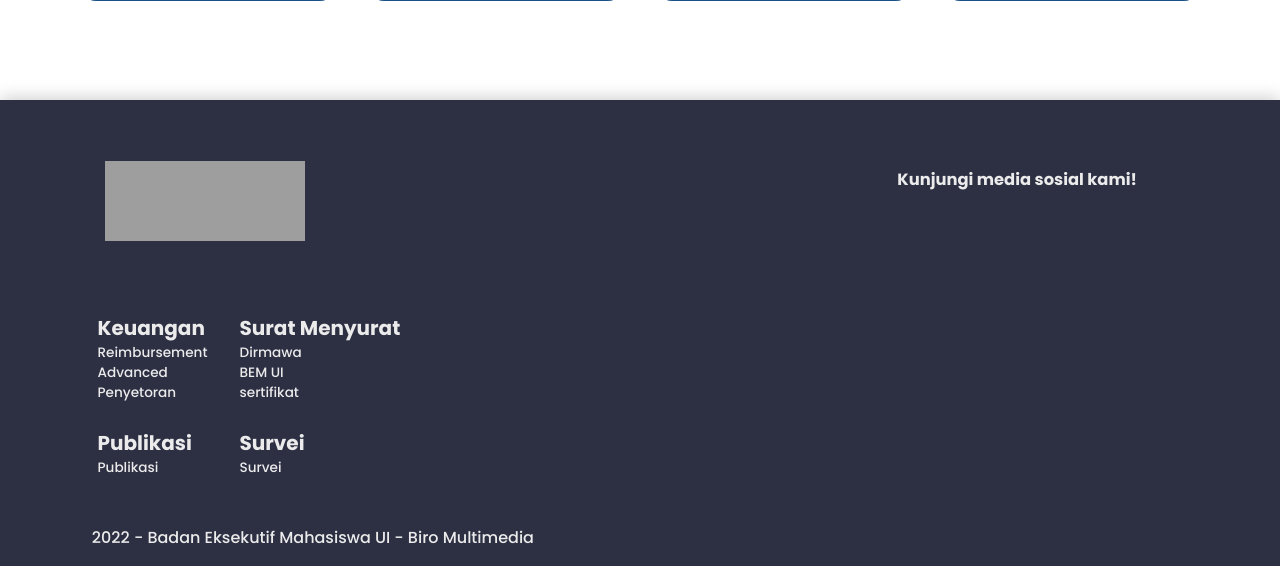
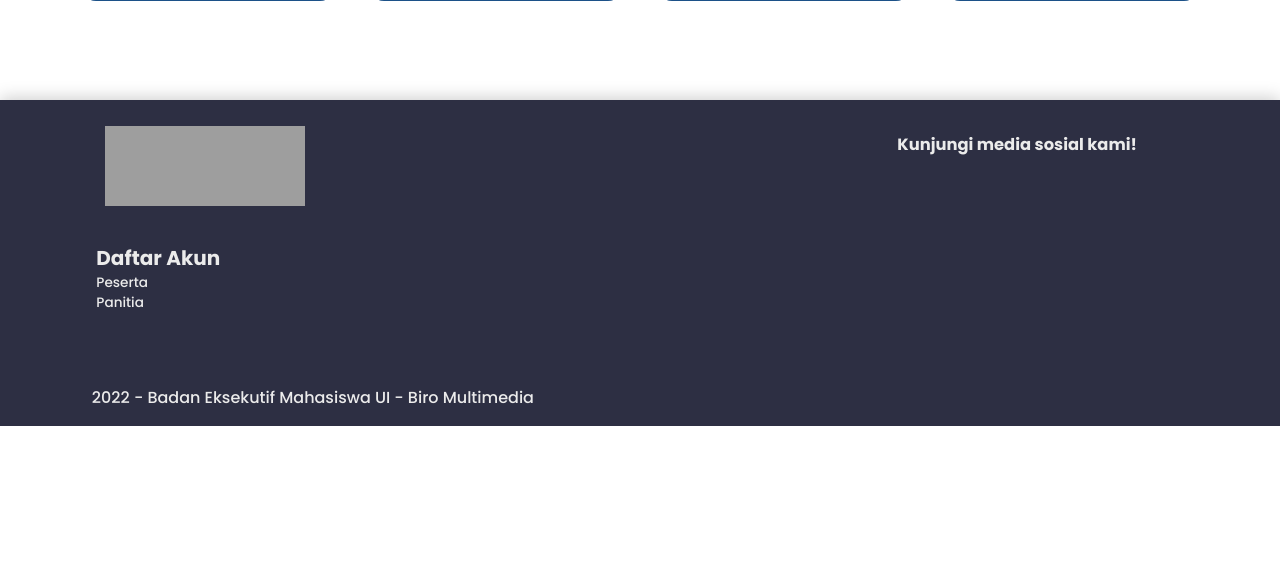
Before and after one commit to TheFaintSmile/SPT, a Django app: page / in a window 1280 px wide. Shown: the part 2485-3051 px from the top of the page. After the commit the page ends 2911 px from the top, so only its background shows below. Run offline with Django 3.2, Linux system fonts and the light colour scheme; some libraries are stand-ins or nearby versions; grey boxes are pictures that could not be loaded.

Commit message:
footer fix

```diff
--- a/templates/base.html
+++ b/templates/base.html
@@ -100,22 +100,10 @@
 
         <div class="footer-middle nav-only-desktop">
             <div class="footer1-middle footer-mid">
-                <strong>Keuangan</strong>
-                <p>Reimbursement</p>
-                <p>Advanced</p>
-                <p>Penyetoran</p>
+                <strong>Daftar Akun</strong>
+                <p>Peserta</p>
+                <p>Panitia</p>
                 <br>
-                <strong>Publikasi</strong>
-                <p>Publikasi</p>
-            </div>
-            <div class="footer2-middle footer-mid">
-                <strong>Surat Menyurat</strong>
-                <p>Dirmawa</p>
-                <p>BEM UI</p>
-                <p>sertifikat</p>
-                <br>
-                <strong>Survei</strong>
-                <p>Survei</p>
             </div>
         </div>
 
```
